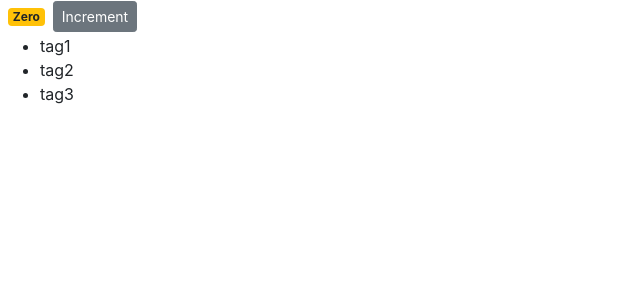
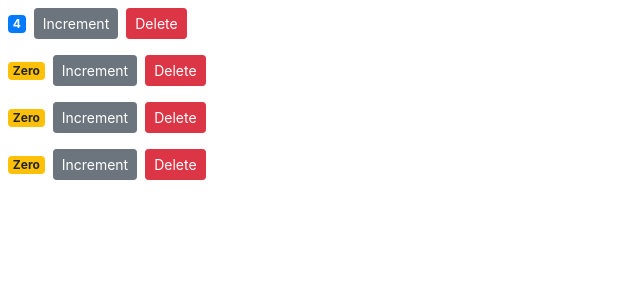
Before and after one commit to kaminski-pawel/react-mosh-tut, a React (Create React App) app: page / in a window 1280 px wide. Shown: the top 300 px of the page, without its empty margins (0-640 px from the left). Built offline with nearby package versions, Linux system fonts and the light colour scheme.

Commit message:
Add delete item functionality

```diff
--- a/src/components/counterComponent.jsx
+++ b/src/components/counter.jsx
@@ -1,13 +1,13 @@
 import React, { Component } from "react";
 
-export default class Counter extends Component {
+class Counter extends Component {
   state = {
-    count: 0,
+    count: this.props.counter.value,
     tags: ["tag1", "tag2", "tag3"],
   };
 
-  constructor() {
-    super();
+  constructor(props) {
+    super(props);
     this.handleIncrement = this.handleIncrement.bind(this);
   }
 
@@ -25,7 +25,13 @@
         >
           Increment
         </button>
-        {this.renderTags()}
+        <button
+          onClick={() => this.props.onDelete(this.props.counter.id)}
+          className="btn btn-danger btn-sm m-2"
+        >
+          Delete
+        </button>
+        {/* {this.renderTags()} */}
       </div>
     );
   }
@@ -54,3 +60,5 @@
     return count === 0 ? "Zero" : count;
   }
 }
+
+export default Counter;
--- /dev/null
+++ b/src/components/counters.jsx
@@ -0,0 +1,38 @@
+import React, { Component } from "react";
+import Counter from "./counter";
+
+class Counters extends Component {
+  state = {
+    counters: [
+      { id: 1, value: 4 },
+      { id: 2, value: 0 },
+      { id: 3, value: 0 },
+      { id: 4, value: 0 },
+    ],
+  };
+
+  handleDelete = (counterId) => {
+    const counters = this.state.counters.filter((c) => c.id !== counterId);
+    this.setState({ counters });
+  };
+
+  render() {
+    return (
+      <div>
+        {this.state.counters.map((counter) => (
+          <Counter
+            key={counter.id}
+            counter={counter}
+            onDelete={this.handleDelete}
+          />
+        ))}
+      </div>
+    );
+  }
+}
+
+export default Counters;
+
+// https://www.youtube.com/watch?v=Ke90Tje7VS0
+// https://hackernoon.com/reconciling-djangos-mvc-templates-with-react-components-3aa986cf510a
+// https://www.google.com/search?q=react+on+top+of+django+template&oq=react+on+top+of+django+template&aqs=chrome..69i57j33i22i29i30l4.9606j0j7&sourceid=chrome&ie=UTF-8
--- a/src/index.js
+++ b/src/index.js
@@ -1,16 +1,16 @@
-import React from 'react';
-import ReactDOM from 'react-dom';
-import './index.css';
-import App from './App';
-import reportWebVitals from './reportWebVitals';
-import 'bootstrap/dist/css/bootstrap.css';
-import Counter from './components/counterComponent';
+import React from "react";
+import ReactDOM from "react-dom";
+import "./index.css";
+import App from "./App";
+import reportWebVitals from "./reportWebVitals";
+import "bootstrap/dist/css/bootstrap.css";
+import Counters from "./components/counters";
 
 ReactDOM.render(
   <React.StrictMode>
-    <Counter />
+    <Counters />
   </React.StrictMode>,
-  document.getElementById('root')
+  document.getElementById("root")
 );
 
 // If you want to start measuring performance in your app, pass a function
```
